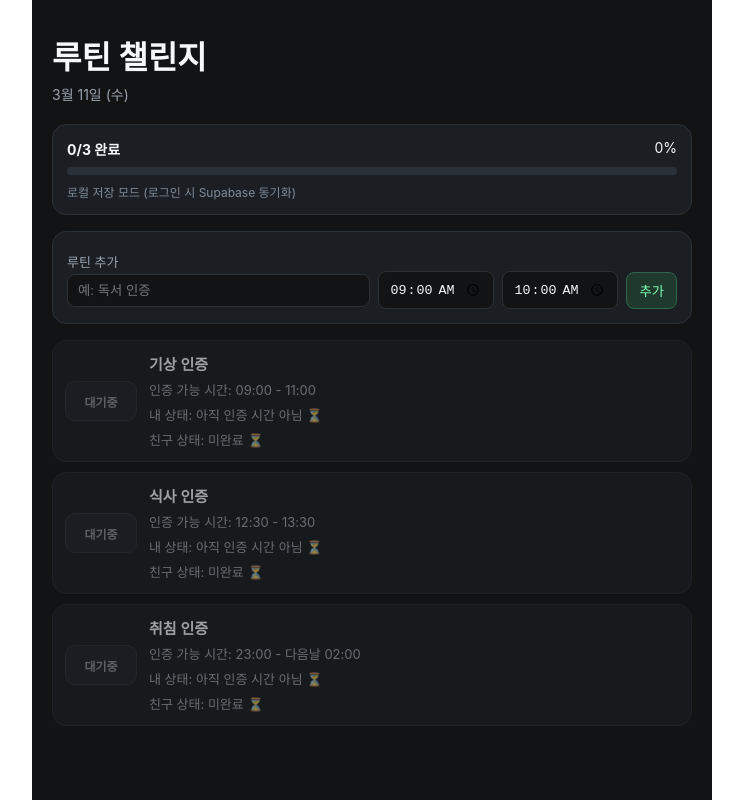
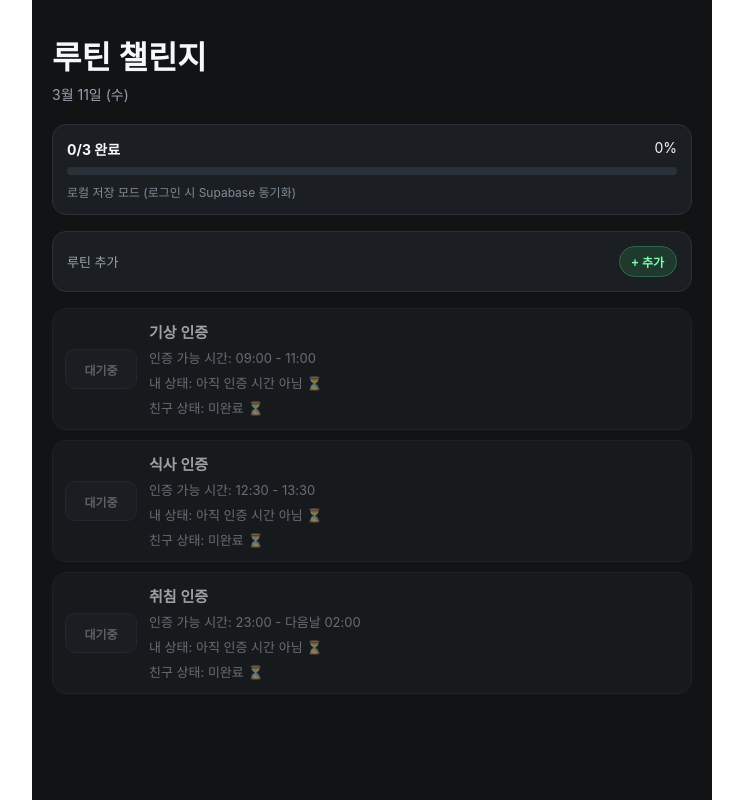
Before and after one commit to jxxh204/routine-app, a Next.js app in the folder apps/web/: page /today in a window 1280 px wide. Shown: the whole page, without its empty margins (268-1011 px from the left). Built offline with nearby package versions, Linux system fonts and the light colour scheme; no server answers.

Commit message:
feat(web): +버튼 클릭 시 루틴 추가 폼 노출되도록 한 단계 숨김

```diff
--- a/apps/web/src/app/today/today-view.tsx
+++ b/apps/web/src/app/today/today-view.tsx
@@ -280,6 +280,7 @@ export function TodayView() {
   const [newTitle, setNewTitle] = useState('');
   const [newStart, setNewStart] = useState('09:00');
   const [newEnd, setNewEnd] = useState('10:00');
+  const [isAddFormOpen, setIsAddFormOpen] = useState(false);
   const [swipedRoutineId, setSwipedRoutineId] = useState<string | null>(null);
 
   useEffect(() => {
@@ -431,6 +432,7 @@ export function TodayView() {
 
     setRoutines((prev) => [...prev, newRoutine]);
     setNewTitle('');
+    setIsAddFormOpen(false);
   };
 
   const removeRoutine = (id: string) => {
@@ -491,7 +493,17 @@ export function TodayView() {
       </section>
 
       <section style={styles.progressCard}>
-        <p style={styles.meta}>루틴 추가</p>
+        <div style={styles.addHeaderRow}>
+          <p style={{ ...styles.meta, margin: 0 }}>루틴 추가</p>
+          <button
+            style={styles.addToggleButton}
+            onClick={() => setIsAddFormOpen((prev) => !prev)}
+          >
+            {isAddFormOpen ? '닫기' : '+ 추가'}
+          </button>
+        </div>
+
+        {isAddFormOpen ? (
           <div style={styles.addRow}>
             <input
               style={styles.input}
@@ -503,6 +515,7 @@ export function TodayView() {
             <input style={styles.inputTime} type="time" value={newEnd} onChange={(e) => setNewEnd(e.target.value)} />
             <button style={styles.addButton} onClick={addCustomRoutine}>추가</button>
           </div>
+        ) : null}
       </section>
 
       <section style={styles.list}>
@@ -597,14 +610,6 @@ const styles: Record<string, CSSProperties> = {
     color: '#9aa4af',
     fontSize: 14,
   },
-  badge: {
-    background: '#1f2f27',
-    color: '#7cffb2',
-    border: '1px solid #2f4d3d',
-    borderRadius: 999,
-    padding: '6px 10px',
-    fontSize: 12,
-  },
   progressCard: {
     background: '#1b1f23',
     border: '1px solid #2b3138',
@@ -632,6 +637,21 @@ const styles: Record<string, CSSProperties> = {
     margin: '8px 0 0',
     fontSize: 12,
     color: '#7f8b98',
+  },
+  addHeaderRow: {
+    display: 'flex',
+    justifyContent: 'space-between',
+    alignItems: 'center',
+  },
+  addToggleButton: {
+    background: '#1f3a2d',
+    color: '#7cffb2',
+    border: '1px solid #2e664d',
+    borderRadius: 999,
+    padding: '6px 12px',
+    cursor: 'pointer',
+    fontSize: 12,
+    fontWeight: 600,
   },
   addRow: {
     display: 'flex',
```
Lines whose indentation alone changed are shown as unchanged.
